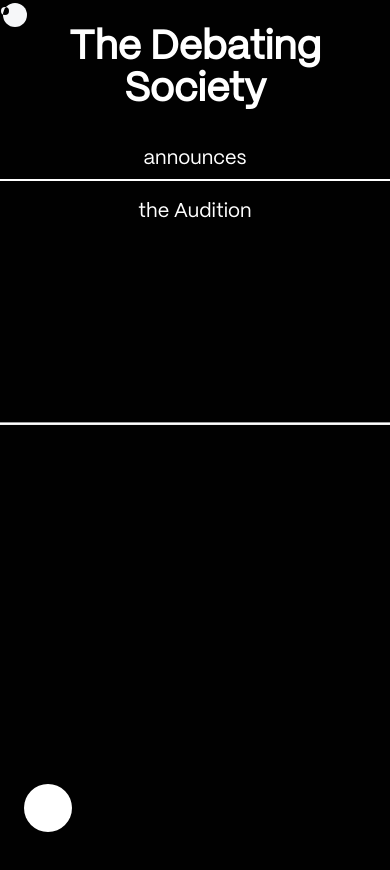
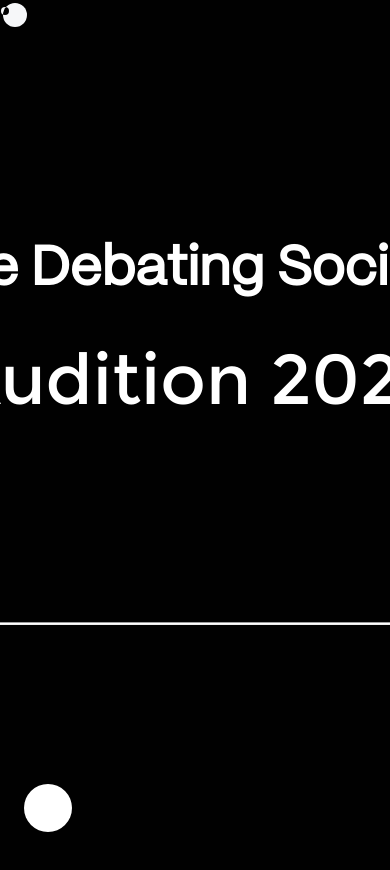
Before and after one commit to dipayandas24/AuditionDS, a React (Create React App) app in the folder frontend/: page / in a window 390 px wide. Shown: the top 870 px of the page. Built offline with nearby package versions, Linux system fonts and the light colour scheme.

Commit message:
Landing Page Fixed

```diff
--- a/frontend/src/Components/Loader/Loader.jsx
+++ b/frontend/src/Components/Loader/Loader.jsx
@@ -38,9 +38,9 @@ const Loader = ({ onFinishLoading }) => {
   return (
     <div className="loader">
       <div className="debating-society" ref={root}>Debating Society</div>
-      <div className="text-wrapper" ref={containerRef}>
-        <div className="d-and-s">D<span>&</span>S</div>
-      </div>
+      {/* <div className="text-wrapper" ref={containerRef}>
+        <div className="d-and-s">D<span></span>S</div>
+      </div> */}
     </div>
   );
 };
--- a/frontend/src/Components/Loader/Loader.scss
+++ b/frontend/src/Components/Loader/Loader.scss
@@ -15,7 +15,7 @@
 
   .debating-society {
     font-family: $fontB;
-    font-size: 30px;
+    font-size: 50px;
     color: #fff;
   }
 
--- a/frontend/src/Pages/Landing/Landing.jsx
+++ b/frontend/src/Pages/Landing/Landing.jsx
@@ -299,8 +299,8 @@ const Landing = () => {
       <div className="centre-main">
         <div className="content-wrapper">
           <h1 className="header">The Debating Society</h1>
-          <p className="description">announces</p>
-          <a className="hoverable">the Audition</a>
+          {/* <p className="description">announces</p> */}
+          <a className="hoverable">Audition 2024</a>
         </div>
 
         <div className="content-wrapper">
--- a/frontend/src/Pages/Landing/Landing.scss
+++ b/frontend/src/Pages/Landing/Landing.scss
@@ -2,16 +2,17 @@
 
 
 .landing {
-  height: 100vh;
   background: #010101;
   cursor: none;
+  display: flex;
+  flex-direction: column;
+  width: 100vw;
   margin: 0;
-
   justify-content: center;
   align-items: center;
 
 
-  .header, .description, .hoverable {
+  .header, .description{
     color: #fff;
     display: flex;
     flex-direction: column;
@@ -19,8 +20,17 @@
     font-family: $font;
   }
 
+  .hoverable {
+    color: #fff;
+    display: flex;
+    flex-direction: column;
+    text-align: center;
+    font-family: "montserrat";
+    font-size: 70px;
+  }
+
   .description {
-    border-bottom: 2px solid #fff;
+    // border-bottom: 2px solid #fff;
     padding: 10px 0;
     margin-top: 25px;
   }
@@ -42,8 +52,9 @@
   }
 
   .centre-main {
+    height: 100vh;
     font-family: 'PpMori';
-    font-size: 50px;
+    font-size: clamp(16px, 7vw, 40px);
     display: flex;
     flex-direction: column;
     justify-content: center;
@@ -69,16 +80,16 @@
   }
 }
 
-@media screen and (max-width: 480px) {
-  .centre-main {
-    font-family: $fontB;
-    font-size: 20px !important;
-    display: flex;
-    justify-content: center;
-    align-items: center;
+// @media screen and (max-width: 480px) {
+//   .centre-main {
+//     font-family: $fontB;
+//     font-size: 20px !important;
+//     display: flex;
+//     justify-content: center;
+//     align-items: center;
 
-    .content-wrapper {
-      text-align: center;
-    }
-  }
-}
+//     .content-wrapper {
+//       text-align: center;
+//     }
+//   }
+// }
```
